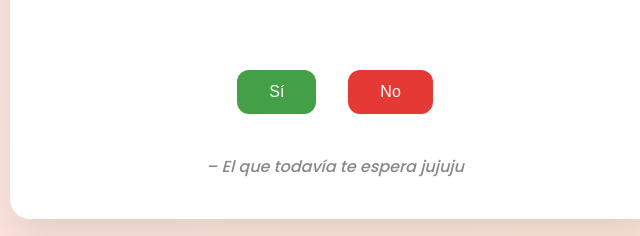
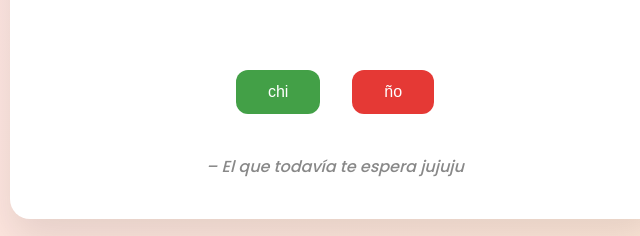
Before and after one commit to Bxnjaggs/C-de-casa, a plain HTML site: page index.html in a window 1280 px wide. Shown: the part 909-1145 px from the top of the page, 305-945 px from the left. Drawn offline with Linux system fonts and the light colour scheme.

Commit message:
Update index.html

```diff
--- a/index.html
+++ b/index.html
@@ -122,8 +122,8 @@
     </p>
 
     <div class="buttons">
-      <button class="btn btn-yes">Sí</button>
-      <button class="btn btn-no">No</button>
+      <button class="btn btn-yes">chi</button>
+      <button class="btn btn-no">ño</button>
     </div>
 
     <div class="footer">
```
